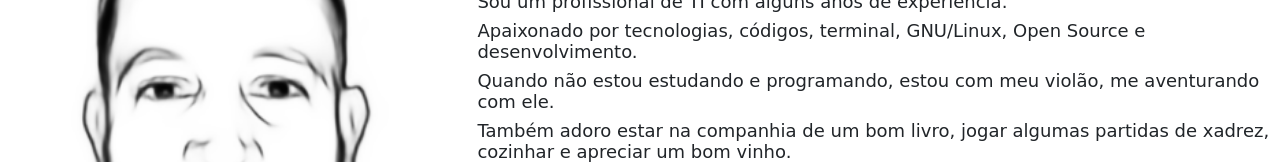
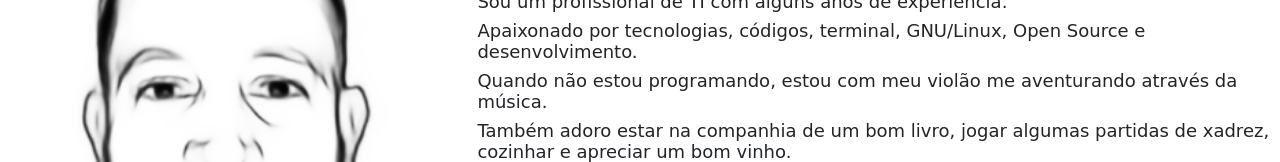
Before and after one commit to lesoullinux/exercicio_projeto_1, a plain HTML site: page index.html in a window 1280 px wide. Shown: the part 209-371 px from the top of the page. Drawn offline with Linux system fonts and the light colour scheme; a web font is replaced by a local one.

Commit message:
update 'Sobre mim'

```diff
--- a/index.html
+++ b/index.html
@@ -50,7 +50,7 @@
                     Apaixonado por tecnologias, códigos, terminal, GNU/Linux, Open Source e desenvolvimento.
                 </p>
                 <p>
-                    Quando não estou estudando e programando, estou com meu violão, me aventurando com ele.
+                    Quando não estou programando, estou com meu violão me aventurando através da música.
                 </p>
                 <p>
                     Também adoro estar na companhia de um bom livro, jogar algumas partidas de xadrez, cozinhar e apreciar um bom vinho.
```
